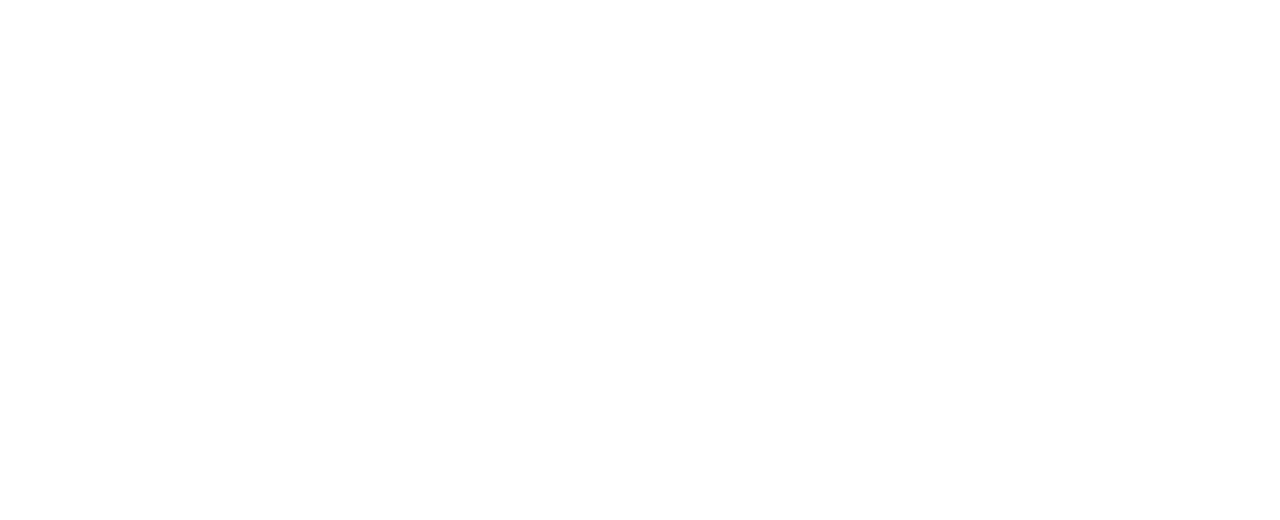
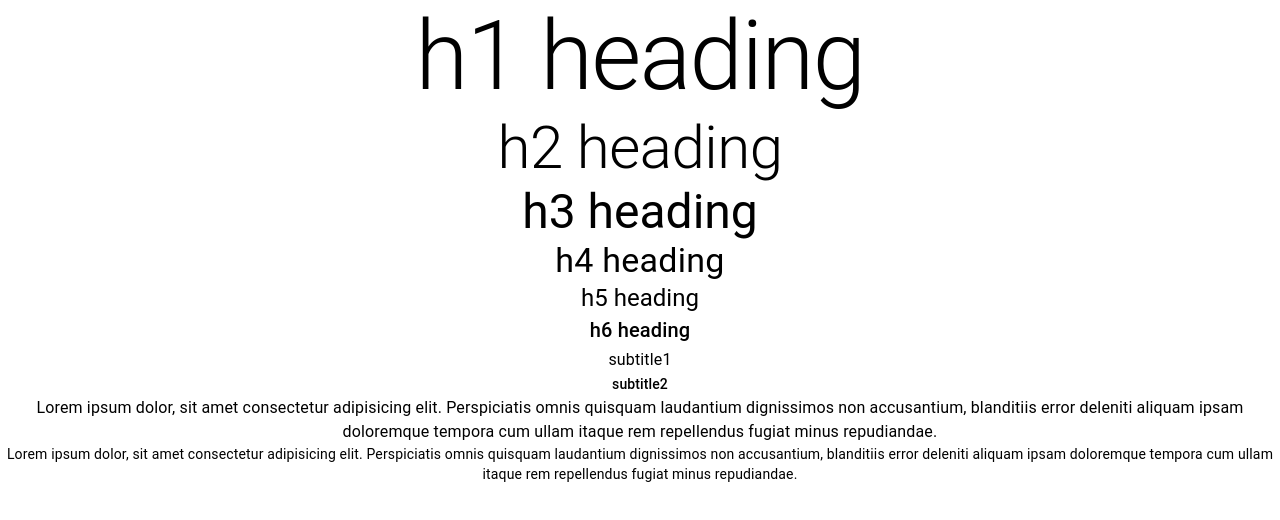
Before and after one commit to abhilashsethi/react-mui-demo, a React (Create React App) app: page / in a window 1280 px wide. Shown: the top 520 px of the page. Built offline with nearby package versions, Linux system fonts and the light colour scheme.

Commit message:
typography

```diff
--- a/src/App.tsx
+++ b/src/App.tsx
@@ -1,7 +1,12 @@
 import "./App.css";
+import MuiTypography from "./components/MuiTypography";
 
 function App() {
-	return <div className="App"></div>;
+	return (
+		<div className="App">
+			<MuiTypography />
+		</div>
+	);
 }
 
 export default App;
--- /dev/null
+++ b/src/components/MuiTypography.tsx
@@ -0,0 +1,32 @@
+import { Typography } from "@mui/material";
+
+const MuiTypography = () => {
+	return (
+		<div>
+			<Typography variant="h1">h1 heading</Typography>
+			<Typography variant="h2">h2 heading</Typography>
+			<Typography variant="h3">h3 heading</Typography>
+			<Typography variant="h4">h4 heading</Typography>
+			<Typography variant="h5">h5 heading</Typography>
+			<Typography variant="h6">h6 heading</Typography>
+
+			<Typography variant="subtitle1">subtitle1</Typography>
+			<Typography variant="subtitle2">subtitle2</Typography>
+
+			<Typography variant="body1">
+				Lorem ipsum dolor, sit amet consectetur adipisicing elit. Perspiciatis
+				omnis quisquam laudantium dignissimos non accusantium, blanditiis error
+				deleniti aliquam ipsam doloremque tempora cum ullam itaque rem
+				repellendus fugiat minus repudiandae.
+			</Typography>
+			<Typography variant="body2">
+				Lorem ipsum dolor, sit amet consectetur adipisicing elit. Perspiciatis
+				omnis quisquam laudantium dignissimos non accusantium, blanditiis error
+				deleniti aliquam ipsam doloremque tempora cum ullam itaque rem
+				repellendus fugiat minus repudiandae.
+			</Typography>
+		</div>
+	);
+};
+
+export default MuiTypography;
```
